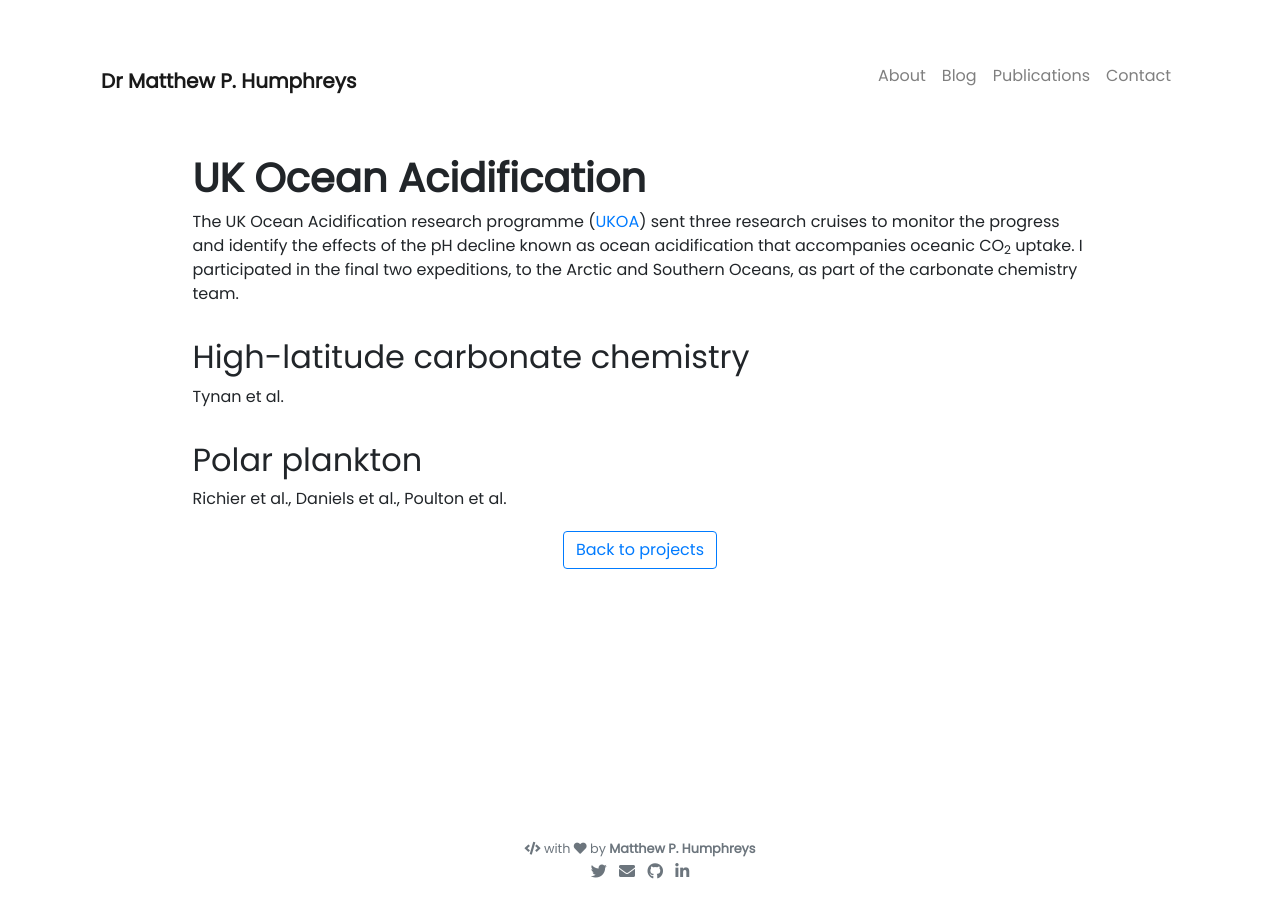
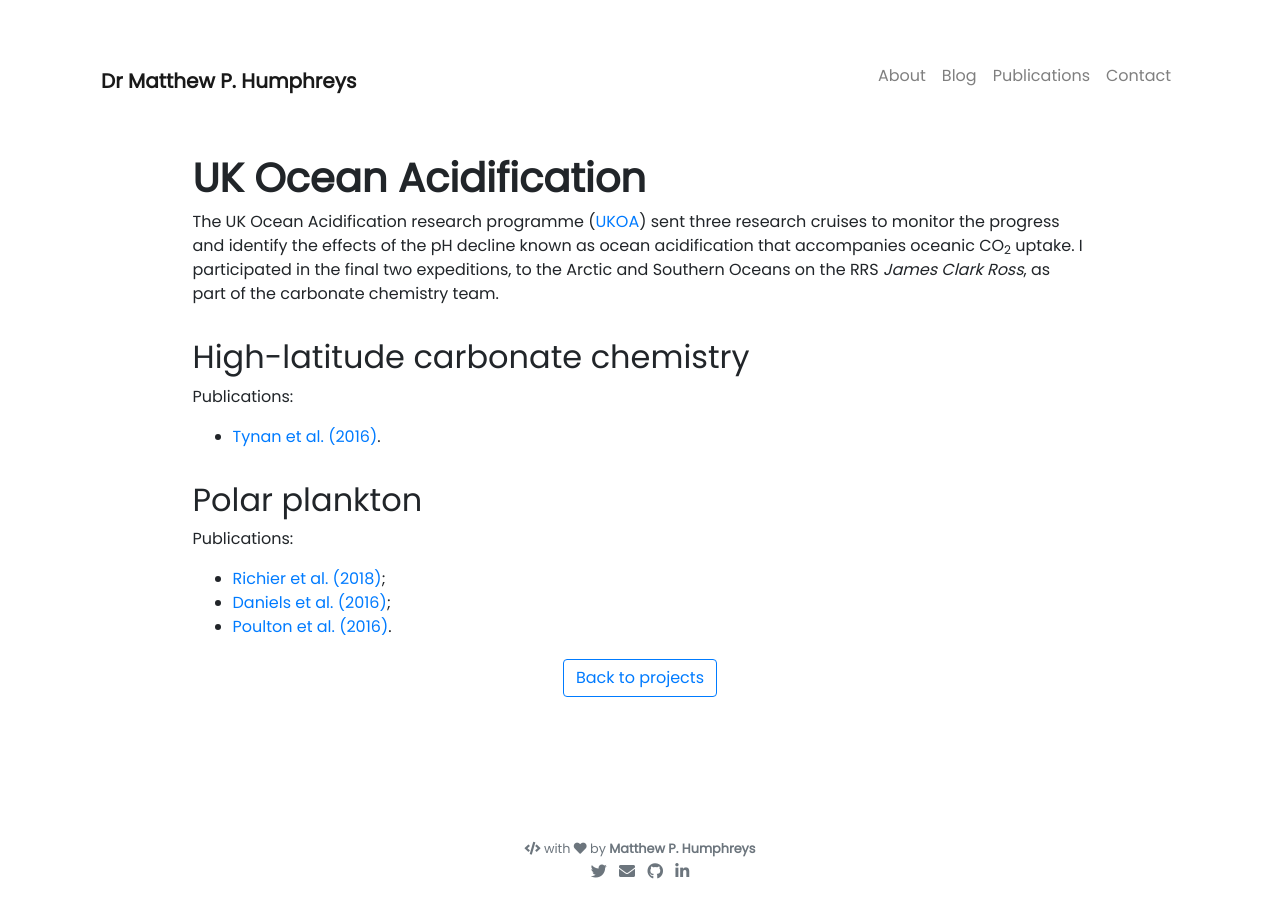
Before and after one commit to mvdh7/mvdh7.github.io, a Jekyll site: the page built from _projects/600-ukoa.md, in a window 1280 px wide. Built offline with Jekyll 4.4.1, drawn with Linux system fonts in a browser that asks for light colours; nearby versions of some CDN libraries; comment, search, counter and statistics services are not loaded.

Commit message:
add pubs list as placeholder

```diff
--- a/_projects/600-ukoa.md
+++ b/_projects/600-ukoa.md
@@ -8,15 +8,21 @@ permalink: /projects/ukoa/
 
 # **UK Ocean Acidification**
 
-The UK Ocean Acidification research programme ([UKOA](https://www.oceanacidification.org.uk)) sent three research cruises to monitor the progress and identify the effects of the pH decline known as ocean acidification that accompanies oceanic CO<sub>2</sub> uptake. I participated in the final two expeditions, to the Arctic and Southern Oceans, as part of the carbonate chemistry team.
+The UK Ocean Acidification research programme ([UKOA](https://www.oceanacidification.org.uk)) sent three research cruises to monitor the progress and identify the effects of the pH decline known as ocean acidification that accompanies oceanic CO<sub>2</sub> uptake. I participated in the final two expeditions, to the Arctic and Southern Oceans on the RRS *James Clark Ross*, as part of the carbonate chemistry team.
 
 ## High-latitude carbonate chemistry
 
-Tynan et al.
+Publications:
+
+  * [Tynan et al. (2016)](https://doi.org/10.1016/j.dsr2.2016.01.001).
 
 ## Polar plankton
 
-Richier et al., Daniels et al., Poulton et al.
+Publications:
+
+  * [Richier et al. (2018)](https://doi.org/10.1111/gcb.14324);
+  * [Daniels et al. (2016)](https://doi.org/10.3354/meps11820);
+  * [Poulton et al. (2016)](https://doi.org/10.1016/j.dsr2.2016.01.002).
 
 <p class="text-center">
 {% include button.html link="/projects" text="Back to projects" %}
```
